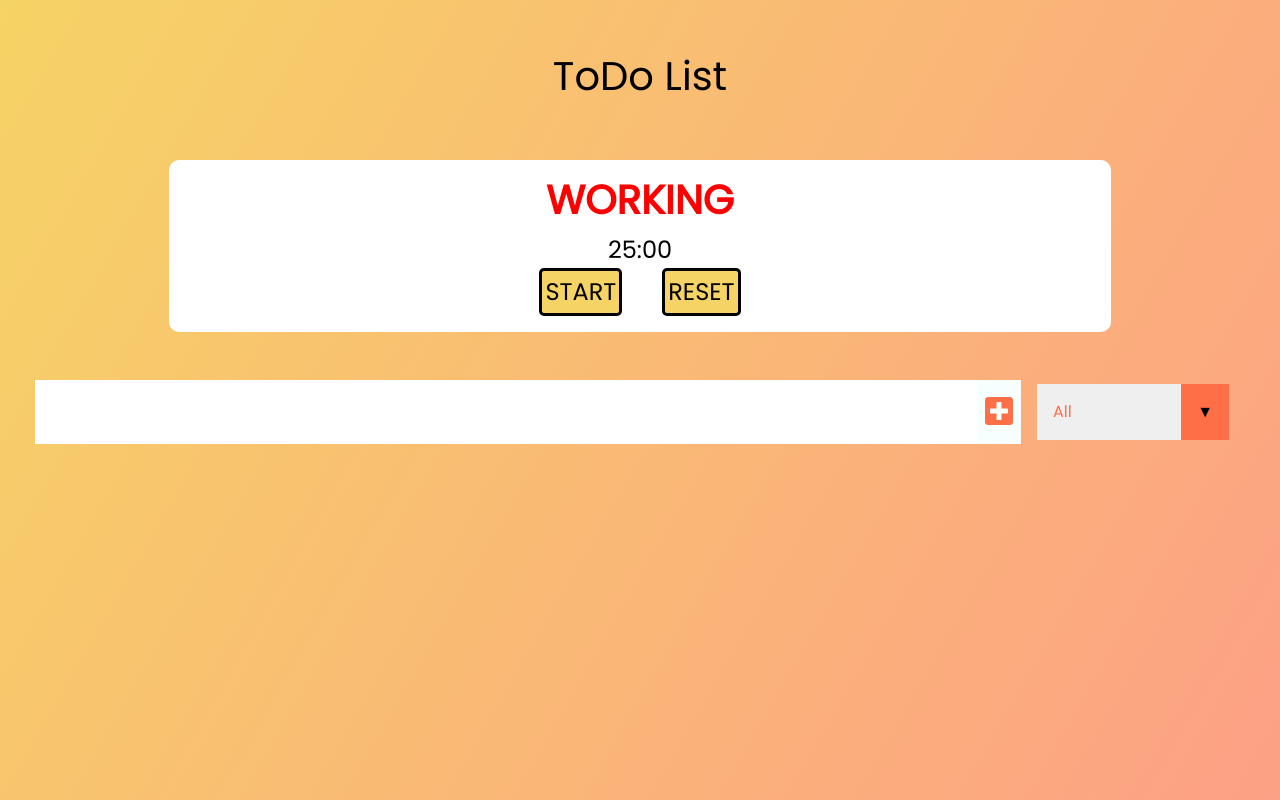
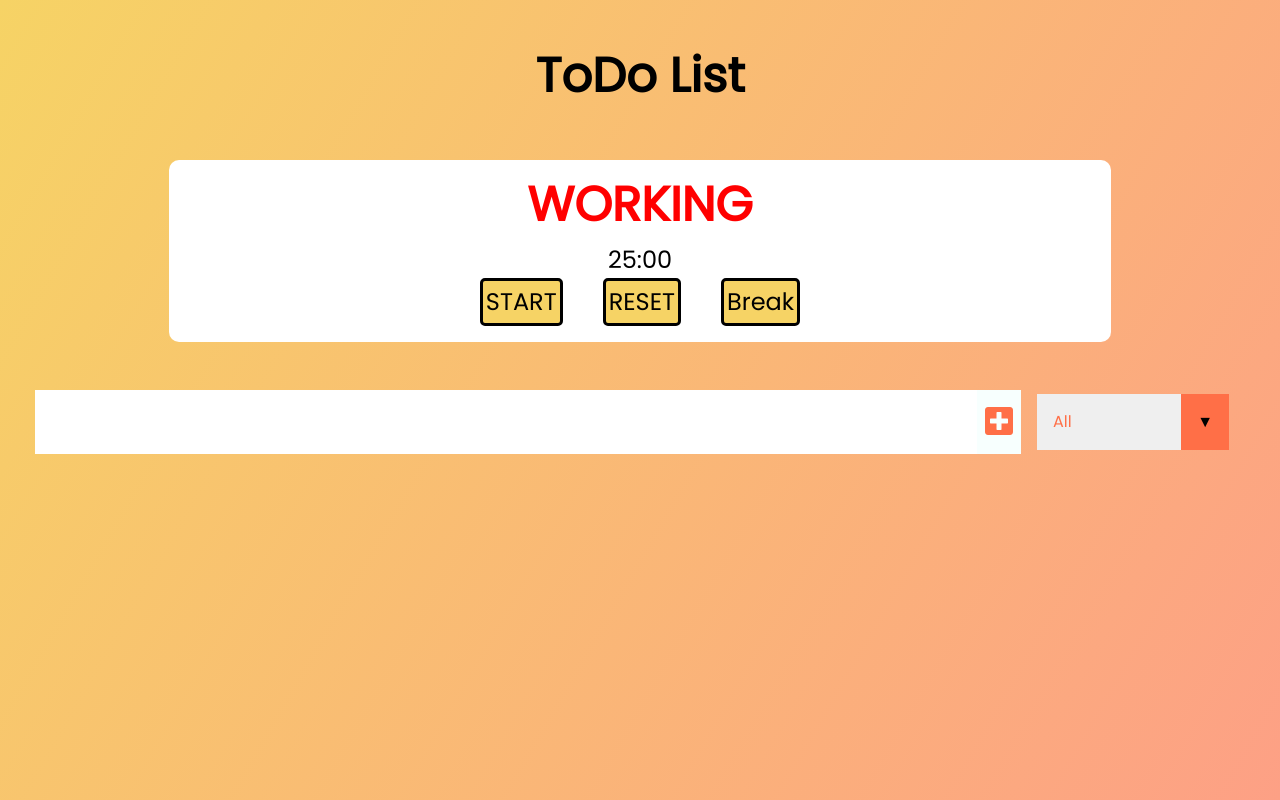
Before and after one commit to Apples201/ToDo-with-Timer-and-Music, a React (Create React App) app: page / in a window 1280 px wide. Built offline with nearby package versions, Linux system fonts and the light colour scheme; the HTML template or start-up script is replaced by a standard one.

Commit message:
Updated css to center title and added the new working switch button

```diff
--- a/src/App.css
+++ b/src/App.css
@@ -9,8 +9,10 @@ body {
   font-family: "Poppins", sans-serif;
   min-height: 100vh;
 }
-header {
-  font-size: 2rem;
+h1 {
+  font-size: 3rem;
+  font-weight: bold;
+  text-align: center;
 }
 .timer {
   font-size: 1.5rem;
--- a/src/components/Timer.js
+++ b/src/components/Timer.js
@@ -8,14 +8,13 @@ const Timer = () =>{
         if (!timeLeft){
             if(working){
                 //SET TO BREAK TIME LIMIT
-                setWorking(!working);
                 setTimeLeft(300);
             }
             else{
                 //SET TO WORKING TIME LIMIT
-                setWorking(!working);
                 setTimeLeft(1500);
             }
+            setWorking(!working);
             return;};
         const intervalId = setInterval(() => {
             if(!paused){
@@ -39,7 +38,22 @@ const Timer = () =>{
     const resetHandler = (e) =>{
        e.preventDefault();
        setTimeLeft(1500);
-       setPaused(!paused);
+       setPaused(true);
+       setWorking(true);
+    }
+    const workingHandler = (e) =>{
+        e.preventDefault();
+        //If working set timeleft to 5 mins
+        if(working){
+            setTimeLeft(300);
+        }
+        //Else set time left to 25 minutes
+        else{
+            setTimeLeft(1500)
+        }
+        //Set to opposite working value and set paused to true
+        setWorking(!working);
+        setPaused(true);
     }
     return (
         <div className="timer w-75 mx-auto">
@@ -51,6 +65,9 @@ const Timer = () =>{
             <button onClick ={resetHandler}>
                RESET
             </button>
+            <button onClick={workingHandler}>
+                {(working)?("Break"):("Working")}
+            </button>
         </div>
     )
 };
```
Lines whose indentation alone changed are shown as unchanged.
